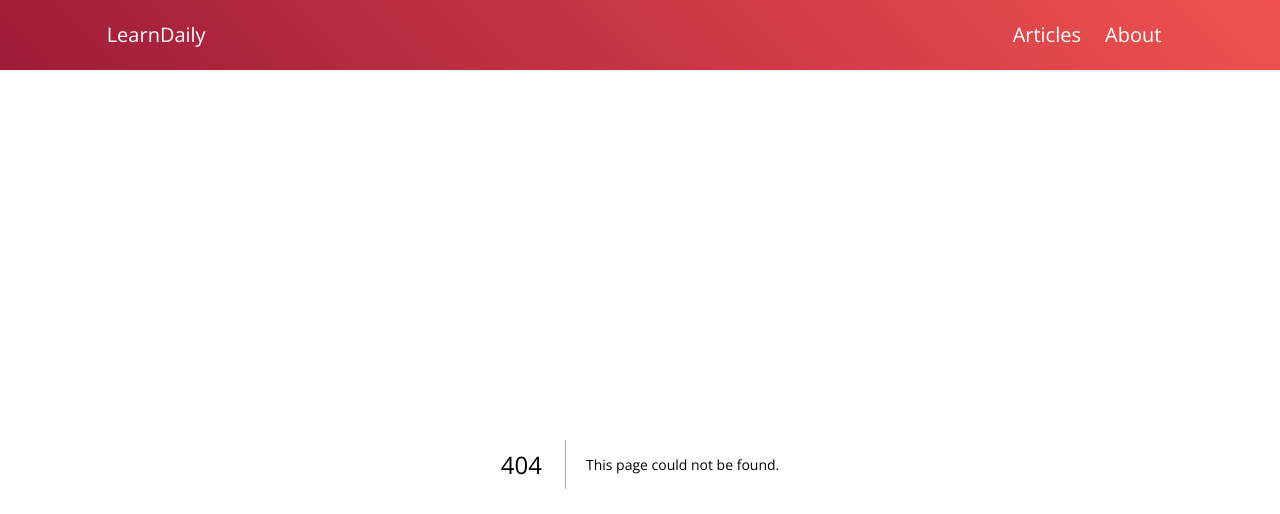
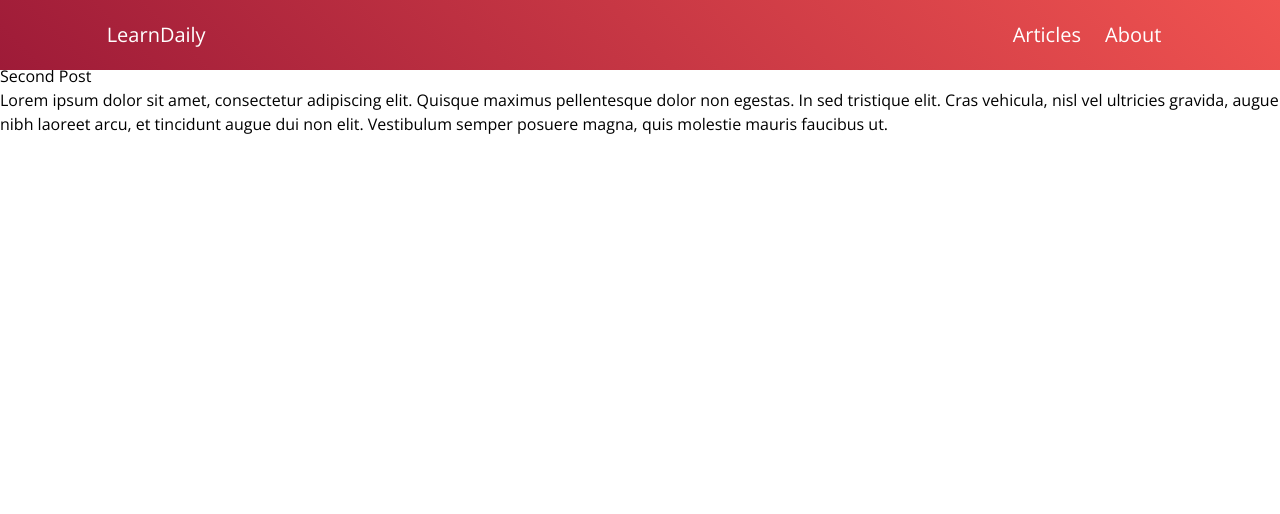
Before and after one commit to o-louis/CodeTips, a Next.js app: page /posts/second-post in a window 1280 px wide. Before the commit this address had no page. Shown: the top 514 px of the page. Built offline with nearby package versions, Linux system fonts and the light colour scheme.

Commit message:
docs: Add 2 mdx file for testing

```diff
--- /dev/null
+++ b/src/pages/posts/first-post/index.mdx
@@ -0,0 +1,11 @@
+export const meta = {
+  title: "First Post",
+  description: "Getting started with the Next framework",
+  date: "Nov 10, 2020",
+};
+
+## My Headline
+
+Lorem ipsum dolor sit amet, consectetur adipiscing elit. Quisque maximus pellentesque dolor non egestas.
+In sed tristique elit. Cras vehicula, nisl vel ultricies gravida, augue nibh laoreet arcu, et tincidunt augue dui non elit.
+Vestibulum semper posuere magna, quis molestie mauris faucibus ut.
--- /dev/null
+++ b/src/pages/posts/second-post/index.mdx
@@ -0,0 +1,11 @@
+export const meta = {
+  title: "Second Post",
+  description: "Getting started with the Next framework - Bis",
+  date: "Nov 10, 2020",
+};
+
+## Second Post
+
+Lorem ipsum dolor sit amet, consectetur adipiscing elit. Quisque maximus pellentesque dolor non egestas.
+In sed tristique elit. Cras vehicula, nisl vel ultricies gravida, augue nibh laoreet arcu, et tincidunt augue dui non elit.
+Vestibulum semper posuere magna, quis molestie mauris faucibus ut.
```
